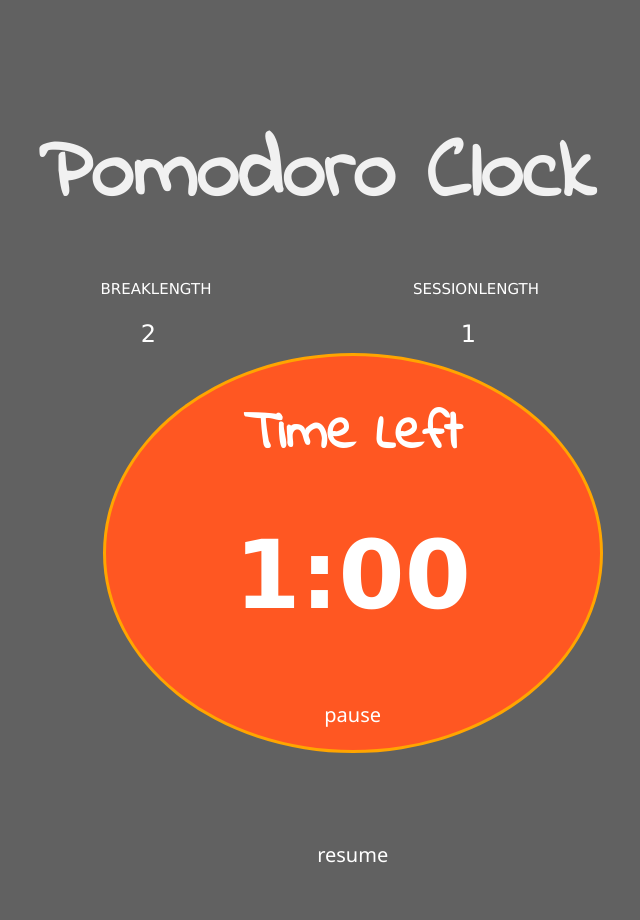
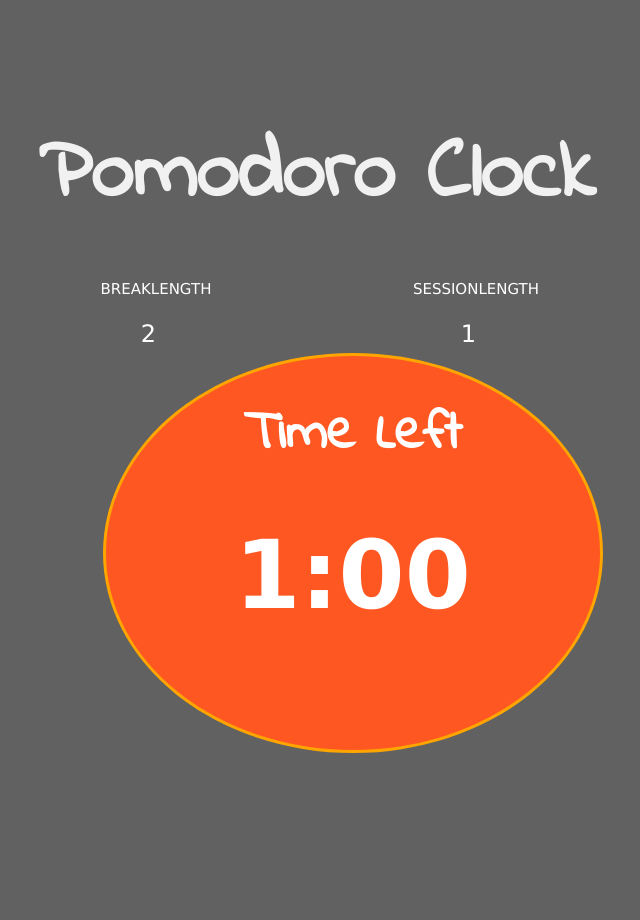
Before and after one commit to manonja/pomodoro_clock, a website built with webpack: page assets/index.html in a window 1280 px wide. Shown: the whole page, without its empty margins (324-964 px from the left). After the commit the page ends 800 px from the top, so only its background shows below. Built offline with nearby package versions, Linux system fonts and the light colour scheme.

Commit message:
Removes unnecessary buttons

```diff
--- a/assets/index.html
+++ b/assets/index.html
@@ -36,9 +36,6 @@
         <div class="circle w3-circle w3-deep-orange" id="timerBackground">
             <h3 class="currentSession">Time Left</h3>
             <div class="w3-hover-text-dark-grey" id="timer" onclick="EntryPoint.startCounter()">1:00</div>
-            <h4 class="w3-hover-text-dark-grey" id="pauseButton" onclick="EntryPoint.pauseCounter()"> pause </h4>
-            <h4 class="w3-hover-text-dark-grey" id="resumeButton" onclick="EntryPoint.resumeCounter()"> resume </h4>
-
         </div>
 
       </div>
```
